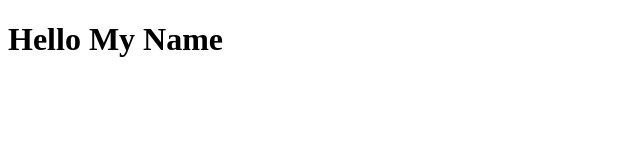
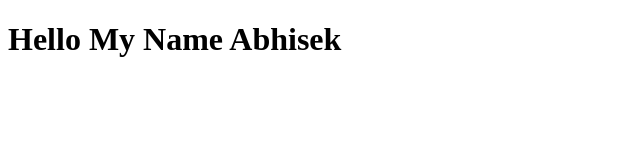
Before and after one commit to Abhisek-99/LocalRepo, a plain HTML site: page index.html in a window 1280 px wide. Shown: the whole page, without its empty margins (0-640 px from the left). Drawn offline with Linux system fonts and the light colour scheme.

Commit message:
new informations add new

```diff
--- a/index.html
+++ b/index.html
@@ -6,6 +6,6 @@
     <title>Document</title>
 </head>
 <body>
-    <h1>Hello My Name</h1>
+    <h1>Hello My Name Abhisek</h1>
 </body>
 </html>
```
